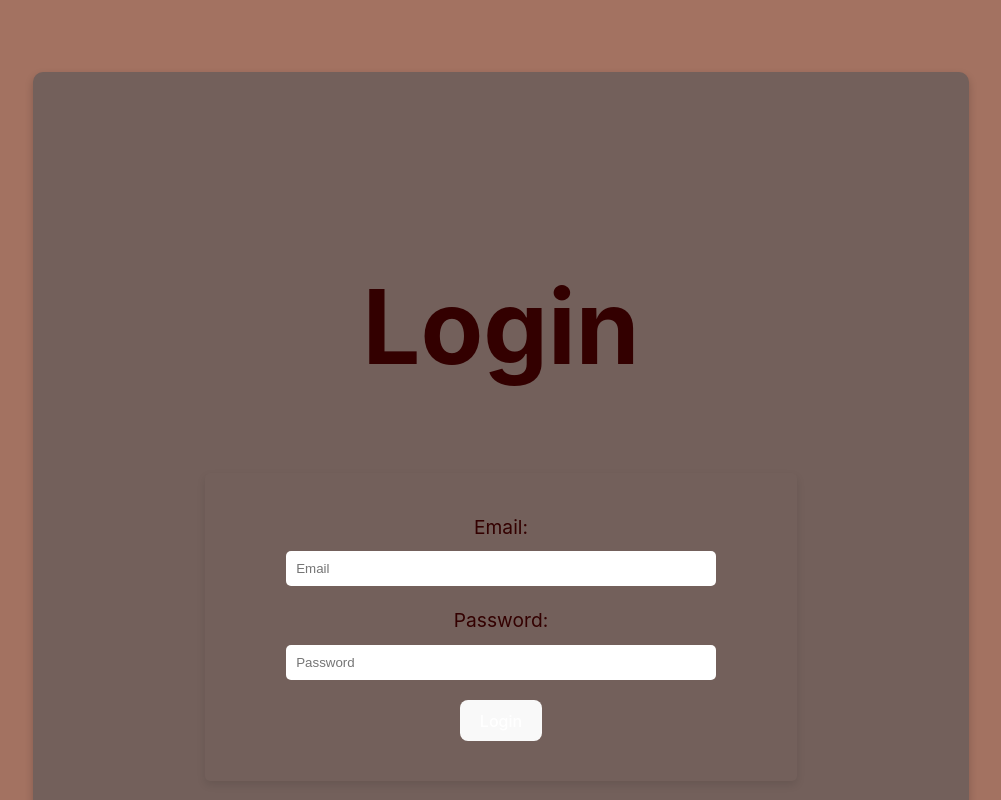
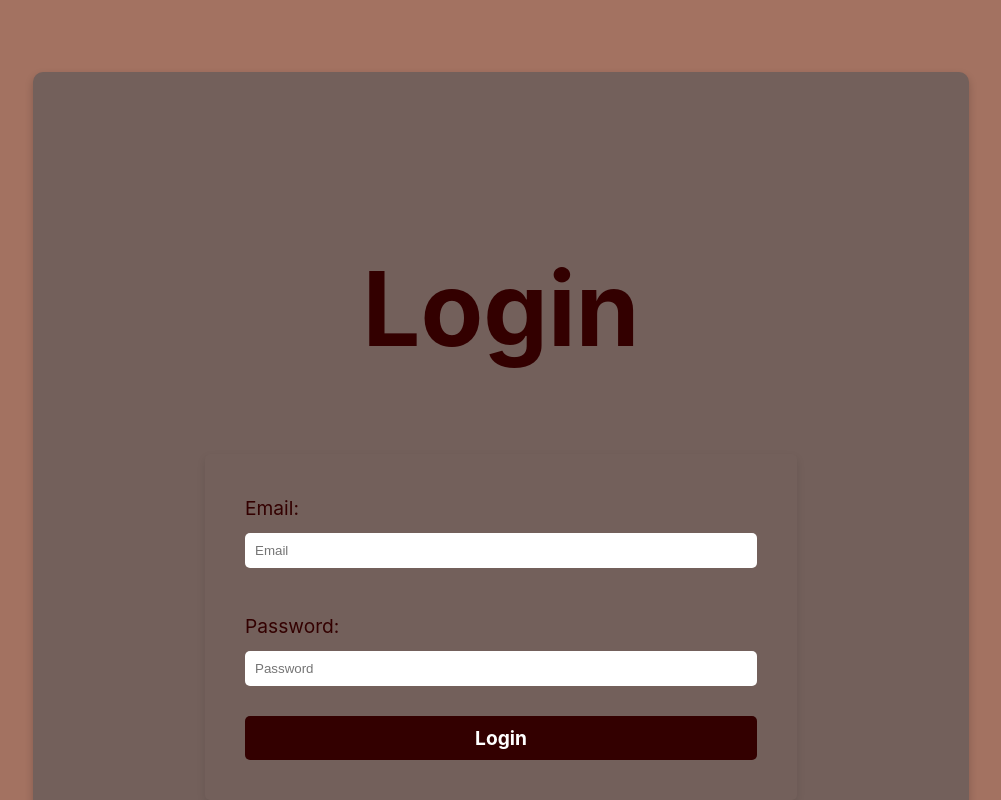
Before and after one commit to cheptoomaureen/Event-Planner-App, a React (Vite) app: page /login in a window 1280 px wide. Shown: the top 800 px of the page, without its empty margins (139-1140 px from the left). Built offline with nearby package versions, Linux system fonts and the light colour scheme.

Commit message:
Changes styling

```diff
--- a/src/LoginPage.jsx
+++ b/src/LoginPage.jsx
@@ -1,4 +1,4 @@
-import  { useState } from 'react';
+import { useState } from 'react';
 import { useNavigate } from 'react-router-dom';
 import './LoginSignupPage.css';
 
@@ -42,7 +42,7 @@ const LoginPage = () => {
         <h1>Login</h1>
       </header>
       <section>
-        <form className="login" onSubmit={handleLogin}>
+        <form onSubmit={handleLogin}>
           <label htmlFor="email">Email:</label>
           <input
             type="email"
--- a/src/LoginSignupPage.css
+++ b/src/LoginSignupPage.css
@@ -3,15 +3,15 @@
   background-color: #73605b;
   color: #330000;
   height: 100vh;
-  width: 70vw;  /* Slightly increase width */
+  width: 70vw;
   display: flex;
   flex-direction: column;
   justify-content: center;
   align-items: center;
-  padding: 20px;  /* Add padding to create space around the content */
-  box-shadow: 0 4px 8px rgba(0, 0, 0, 0.2); /* Add a subtle shadow for depth */
-  border-radius: 10px;  /* Round the container's corners */
-  margin: 5vh auto;  /* Center the container with some margin */
+  padding: 20px;
+  box-shadow: 0 4px 8px rgba(0, 0, 0, 0.2);
+  border-radius: 10px;
+  margin: 5vh auto;
 }
 
 header {
@@ -23,36 +23,49 @@ form {
   background-color: #73605b;
   padding: 40px;
   border-radius: 5px;
-  box-shadow: 0 4px 8px rgba(0, 0, 0, 0.1);  /* Softer shadow effect */
+  box-shadow: 0 4px 8px rgba(0, 0, 0, 0.1);
   width: 40vw;
+  display: flex;
+  flex-direction: column;
+  align-items: center;
 }
 
-label {
+form label {
   display: block;
   margin-bottom: 10px;
   font-size: 1.2em;
+  text-align: left;
+  width: 100%;
 }
 
-input {
+form input {
   padding: 10px;
   margin-bottom: 20px;
   border: none;
   border-radius: 5px;
-  width: 80%;
+  width: 100%;
+  box-sizing: border-box;
 }
 
-button {
+form button {
   background-color: #330000;
-  color: white;  /* Change text color to white for better contrast */
+  color: white;
   padding: 10px 20px;
   border: none;
   border-radius: 5px;
   cursor: pointer;
-  font-size: 1em;
+  font-size: 1.2em;
+  font-weight: bold;
+  width: 100%;
+  margin-top: 10px;
+  text-align: center;
+  transition: transform 0.3s ease, background-color 0.3s ease, box-shadow 0.3s ease;
 }
 
-button:hover {
-  background-color: #550000;  /* Slightly lighter on hover */
+form button:hover {
+  background-color: #550000;
+  transform: scale(1.05);
+  box-shadow: 0 8px 16px rgba(0, 0, 0, 0.3);
 }
 
 .footer {
@@ -61,9 +74,9 @@ button:hover {
   width: 100%;
   text-align: center;
   color: #330000;
-  background-color: #73605b;  /* Match the container background */
-  padding: 10px 0;  /* Add padding for better spacing */
-  box-shadow: 0 -4px 8px rgba(0, 0, 0, 0.1);  /* Add shadow to make the footer stand out */
-  border-top-left-radius: 10px;  /* Round the top corners of the footer */
+  background-color: #73605b;
+  padding: 10px 0;
+  box-shadow: 0 -4px 8px rgba(0, 0, 0, 0.1);
+  border-top-left-radius: 10px;
   border-top-right-radius: 10px;
 }
--- a/src/SignupPage.jsx
+++ b/src/SignupPage.jsx
@@ -14,7 +14,6 @@ const SignupPage = () => {
     const signupUrl = 'http://localhost:5555/auth/register';
     const signupData = { username, email, password };
 
-    // Sign up the user
     fetch(signupUrl, {
       method: 'POST',
       headers: { 'Content-Type': 'application/json' },
@@ -23,7 +22,7 @@ const SignupPage = () => {
       .then((response) => {
         if (response.ok) {
           alert('Registration successful. Please log in to continue.');
-          navigate('/login');  // Redirect to the login page after successful registration
+          navigate('/login');
         } else {
           throw new Error('Error during signup: ' + response.status);
         }
@@ -44,7 +43,7 @@ const SignupPage = () => {
         <h1>Sign Up</h1>
       </header>
       <section>
-        <form className="signup" onSubmit={handleSignup}>
+        <form onSubmit={handleSignup}>
           <label htmlFor="username">Name:</label>
           <input
             type="text"
```
